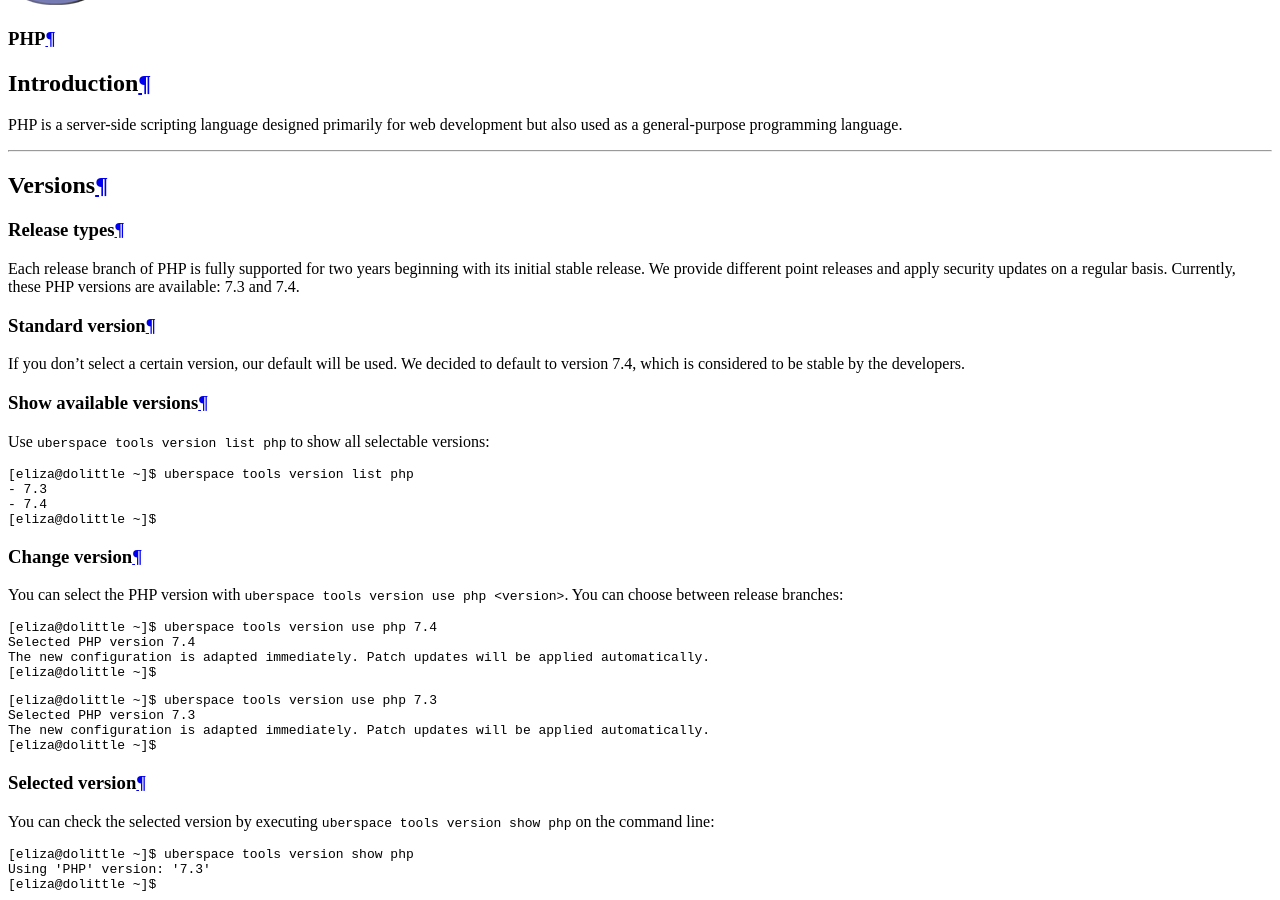
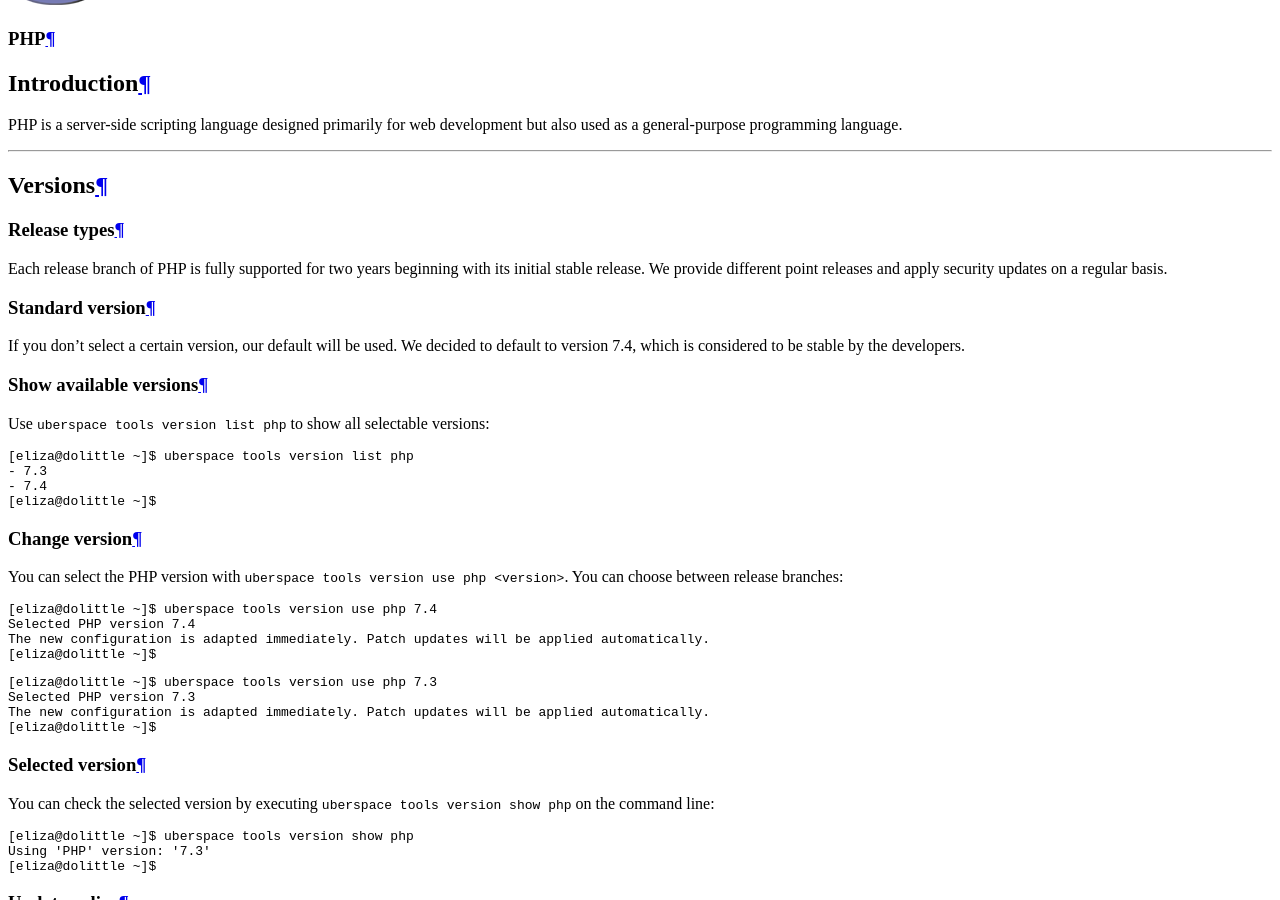
Before and after one commit to Uberspace/manual, a Sphinx documentation site: the page built from source/lang-php.rst, in a window 1280 px wide and 900 px high, scrolled down 1923 px. Built offline with Sphinx 7.4.7 and the Read the Docs theme 2.0.0, drawn with Linux system fonts in a browser that asks for light colours; pages that are not in the unit, such as notebooks, are missing from menus.

Commit message:
[php] don't list versions twice

```diff
--- a/source/lang-php.rst
+++ b/source/lang-php.rst
@@ -21,7 +21,7 @@
 
 Release types
 -------------
-Each release branch of PHP is fully supported for two years beginning with its initial stable release. We provide different point releases and apply security updates on a regular basis. Currently, these PHP versions are available: 7.3 and 7.4.
+Each release branch of PHP is fully supported for two years beginning with its initial stable release. We provide different point releases and apply security updates on a regular basis.
 
 Standard version
 ----------------
```
